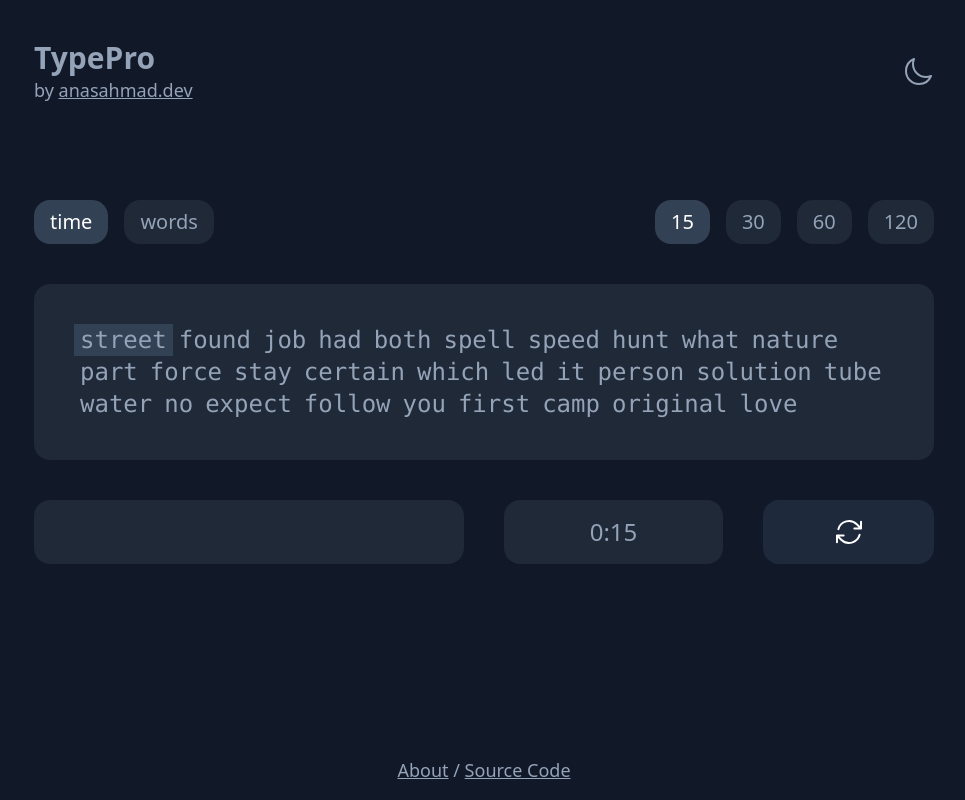
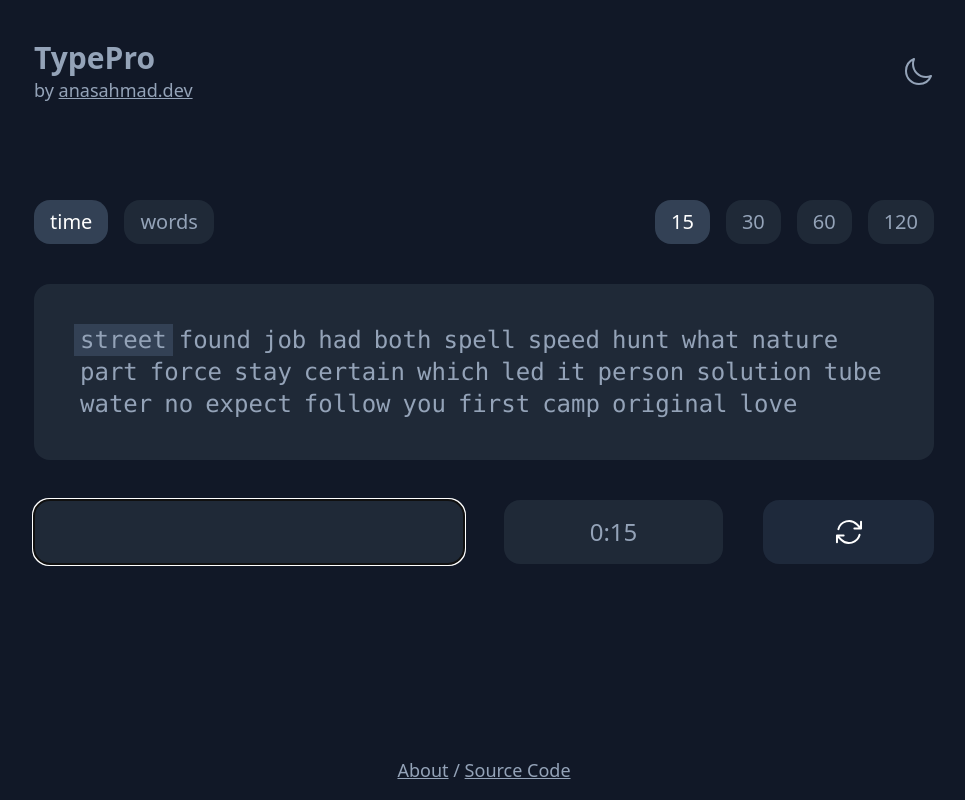
Before and after one commit to anasahmd/typex, a React (Vite) app: page / in a window 1280 px wide. Shown: the whole page, without its empty margins (156-1121 px from the left). Built offline with nearby package versions, Linux system fonts and the light colour scheme.

Commit message:
Add auto focus on input

```diff
--- a/src/components/TextInput.tsx
+++ b/src/components/TextInput.tsx
@@ -14,10 +14,13 @@ const TextInput = ({
 			<input
 				className="w-full p-3 sm:p-4 rounded-2xl text-lg sm:text-2xl disabled:bg-white disabled:cursor-not-allowed dark:bg-gray-800"
 				type="text"
+				id="input"
 				value={inputText}
 				onChange={(e) => onKeyPress(e)}
 				disabled={isDisabled}
+				placeholder={isDisabled ? 'Press restart to test again!' : ''}
 				autoCapitalize="none"
+				ref={(input) => input && input.focus()}
 			/>
 		</>
 	);
```
